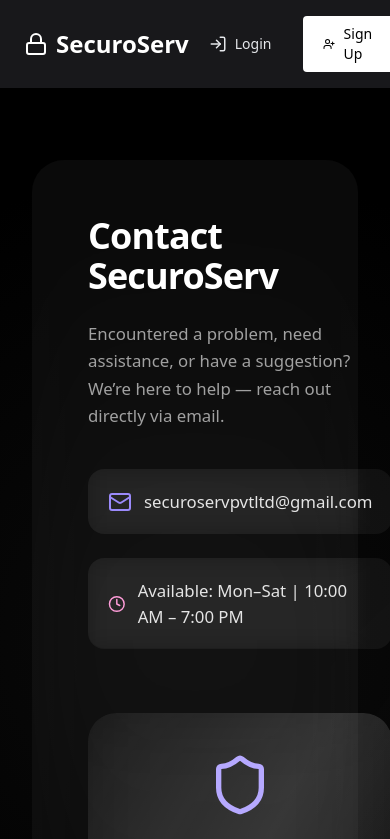
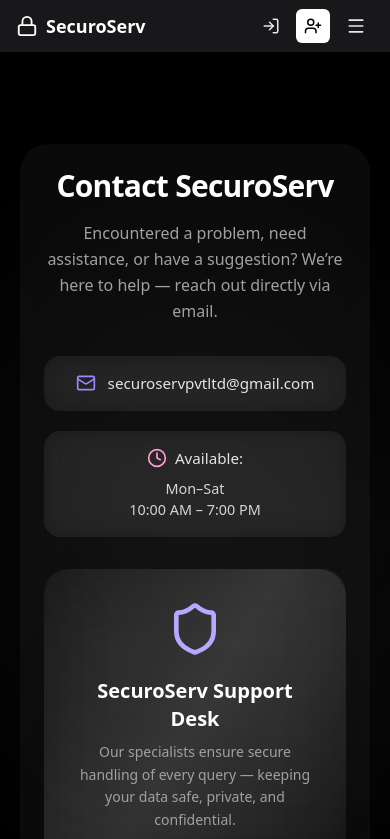
Before and after one commit to atharv0w/SecuroServ, a React (Vite) app: page /contact in a window 390 px wide. Shown: the top 839 px of the page. Built offline with nearby package versions, Linux system fonts and the light colour scheme; no server answers.

Commit message:
Commit mobile update

```diff
--- a/src/Components/LandingNavbar.jsx
+++ b/src/Components/LandingNavbar.jsx
@@ -1,19 +1,38 @@
-import { Lock, LogIn, UserPlus } from "lucide-react";
+// src/Components/LandingNavbar.jsx
+import React, { useState, useRef, useEffect } from "react";
+import { Lock, LogIn, UserPlus, Menu, X } from "lucide-react";
 import { Link } from "react-router-dom";
 
 const LandingNavbar = () => {
+  const [open, setOpen] = useState(false);
+  const menuRef = useRef(null);
+
+  // close mobile menu when clicking outside
+  useEffect(() => {
+    function onDocClick(e) {
+      if (menuRef.current && !menuRef.current.contains(e.target)) setOpen(false);
+    }
+    if (open) document.addEventListener("mousedown", onDocClick);
+    return () => document.removeEventListener("mousedown", onDocClick);
+  }, [open]);
+
   return (
     <nav className="bg-zinc-900 border-b border-zinc-800 fixed w-full top-0 z-50">
-      <div className="w-full px-6">
-        <div className="flex justify-between items-center py-4">
+      <div className="w-full px-4 sm:px-6">
+        <div className="flex justify-between items-center py-2 sm:py-4">
           {/* Logo */}
-          <Link className="flex items-center gap-2 text-white text-2xl font-semibold hover:opacity-90 transition">
-            <Lock size={24} />
-            <span>SecuroServ</span>
+          <Link
+            to="/"
+            className="flex items-center gap-2 text-white text-lg sm:text-2xl font-semibold hover:opacity-90 transition"
+            aria-label="SecuroServ home"
+          >
+            <Lock size={22} />
+            {/* hide long text on very small screens to preserve space */}
+            <span className="truncate max-w-[130px] sm:max-w-none">SecuroServ</span>
           </Link>
 
-          {/* Login & Sign Up */}
-          <div className="flex gap-3">
+          {/* Desktop / tablet buttons */}
+          <div className="hidden md:flex items-center gap-3">
             <Link
               to="/login"
               className="flex items-center gap-2 px-5 py-2 bg-transparent border border-zinc-600 text-gray-200 rounded hover:bg-zinc-800 transition-all duration-200 text-sm font-medium"
@@ -30,8 +49,66 @@
               <span>Sign Up</span>
             </Link>
           </div>
+
+          {/* Small screens: compact icon buttons + hamburger */}
+          <div className="flex items-center gap-2 md:hidden">
+            {/* icon-only quick links (keeps UI compact) */}
+            <Link
+              to="/login"
+              className="flex items-center justify-center p-2 rounded-md border border-zinc-700 bg-transparent text-gray-200 hover:bg-zinc-800 transition"
+              aria-label="Login"
+            >
+              <LogIn size={18} />
+            </Link>
+
+            <Link
+              to="/signup"
+              className="flex items-center justify-center p-2 rounded-md bg-white text-black hover:bg-gray-100 transition"
+              aria-label="Sign up"
+            >
+              <UserPlus size={18} />
+            </Link>
+
+            {/* mobile menu toggle */}
+            <button
+              onClick={() => setOpen((s) => !s)}
+              aria-expanded={open}
+              aria-label={open ? "Close menu" : "Open menu"}
+              className="p-2 rounded-md text-gray-200 hover:bg-zinc-800 transition"
+            >
+              {open ? <X size={20} /> : <Menu size={20} />}
+            </button>
+          </div>
         </div>
       </div>
+
+      {/* Mobile dropdown: appears under the navbar on small screens */}
+      {open && (
+        <div
+          ref={menuRef}
+          className="sm:hidden absolute left-0 right-0 top-full bg-zinc-900 border-t border-zinc-800 shadow-md z-40 px-4 py-3"
+        >
+          <div className="flex flex-col gap-2">
+            <Link
+              to="/login"
+              onClick={() => setOpen(false)}
+              className="flex items-center gap-2 px-3 py-2 rounded-md border border-zinc-700 text-gray-200 hover:bg-zinc-800 transition"
+            >
+              <LogIn size={16} />
+              <span className="text-sm">Login</span>
+            </Link>
+
+            <Link
+              to="/signup"
+              onClick={() => setOpen(false)}
+              className="flex items-center gap-2 px-3 py-2 rounded-md bg-white text-black hover:bg-gray-100 transition"
+            >
+              <UserPlus size={16} />
+              <span className="text-sm">Sign Up</span>
+            </Link>
+          </div>
+        </div>
+      )}
     </nav>
   );
 };
--- a/src/Pages/ContactUs.jsx
+++ b/src/Pages/ContactUs.jsx
@@ -9,58 +9,61 @@
     const body = encodeURIComponent(
       "Hello SecuroServ Team,\n\nI’d like to inquire about..."
     );
-
-  // Open Gmail compose window directly
     const gmailUrl = `https://mail.google.com/mail/?view=cm&fs=1&to=${email}&su=${subject}&body=${body}`;
     window.open(gmailUrl, "_blank", "noopener,noreferrer");
   };
 
   return (
-    <div className="relative min-h-[90vh] flex items-center justify-center bg-black text-white py-20 px-8 overflow-hidden">
+    <div className="relative min-h-[90vh] flex items-center justify-center bg-black text-white py-16 px-5 sm:px-8 overflow-hidden">
       {/* 🌌 Ambient gradient background */}
       <div className="absolute inset-0 bg-[radial-gradient(circle_at_center,rgba(255,255,255,0.04)_0%,rgba(0,0,0,1)_80%)] pointer-events-none" />
 
       {/* ✨ Lens flare accent */}
-      <div className="absolute top-1/3 left-1/2 -translate-x-1/2 w-[800px] h-[800px] bg-[radial-gradient(circle,rgba(255,255,255,0.08)_0%,transparent_70%)] blur-3xl opacity-30 pointer-events-none" />
+      <div className="absolute top-1/3 left-1/2 -translate-x-1/2 w-[600px] sm:w-[800px] h-[600px] sm:h-[800px] bg-[radial-gradient(circle,rgba(255,255,255,0.08)_0%,transparent_70%)] blur-3xl opacity-30 pointer-events-none" />
 
       {/* 🌙 Main content container */}
       <motion.div
         initial={{ opacity: 0, y: 30 }}
         animate={{ opacity: 1, y: 0 }}
         transition={{ duration: 0.8, ease: "easeOut" }}
-        className="max-w-6xl w-full bg-[rgba(255,255,255,0.04)] backdrop-blur-2xl border border-white/10 p-14 rounded-[32px] grid md:grid-cols-2 gap-16 shadow-[0_0_60px_-25px_rgba(255,255,255,0.12)] relative z-10"
+        className="max-w-6xl w-full bg-[rgba(255,255,255,0.04)] backdrop-blur-2xl border border-white/10 p-6 sm:p-10 md:p-14 rounded-[28px] grid grid-cols-1 md:grid-cols-2 gap-8 md:gap-16 shadow-[0_0_60px_-25px_rgba(255,255,255,0.12)] relative z-10"
       >
         {/* Left Section */}
-        <div className="flex flex-col justify-center">
-          <div className="mb-10">
-            <h1 className="text-4xl font-semibold mb-6 text-white tracking-tight">
+        <div className="flex flex-col justify-center text-center md:text-left">
+          <div className="mb-8 md:mb-10">
+            <h1 className="text-3xl sm:text-4xl font-semibold mb-4 text-white tracking-tight">
               Contact SecuroServ
             </h1>
-            <p className="text-neutral-400 leading-relaxed text-[1.05rem]">
+            <p className="text-neutral-400 leading-relaxed text-[1rem] sm:text-[1.05rem]">
               Encountered a problem, need assistance, or have a suggestion?
               We’re here to help — reach out directly via email.
             </p>
           </div>
 
-          <div className="space-y-6">
+          <div className="space-y-5 sm:space-y-6">
             {/* Email */}
             <motion.div
               whileHover={{ scale: 1.03 }}
               transition={{ type: "spring", stiffness: 200 }}
               onClick={handleSupportClick}
-              className="flex items-center gap-3 bg-[rgba(255,255,255,0.05)] border border-white/10 p-5 rounded-2xl cursor-pointer hover:bg-[rgba(255,255,255,0.08)] transition duration-300 backdrop-blur-md"
+              className="flex items-center justify-center md:justify-start gap-3 bg-[rgba(255,255,255,0.05)] border border-white/10 p-4 sm:p-5 rounded-2xl cursor-pointer hover:bg-[rgba(255,255,255,0.08)] transition duration-300 backdrop-blur-md"
             >
-              <Mail className="w-6 h-6 text-[#9B8AFB]" />
-              <span className="text-neutral-200 text-[1.05rem]">
+              <Mail className="w-5 h-5 sm:w-6 sm:h-6 text-[#9B8AFB]" />
+              <span className="text-neutral-200 text-[0.95rem] sm:text-[1.05rem] break-all">
                 securoservpvtltd@gmail.com
               </span>
             </motion.div>
 
             {/* Hours */}
-            <div className="flex items-center gap-3 bg-[rgba(255,255,255,0.05)] border border-white/10 p-5 rounded-2xl backdrop-blur-md">
-              <Clock className="w-6 h-6 text-[#FF9DD9]" />
-              <span className="text-neutral-200 text-[1.05rem]">
-                Available: Mon–Sat | 10:00 AM – 7:00 PM
+<div className="flex flex-col sm:flex-row items-center justify-center md:justify-start gap-2 sm:gap-3 bg-[rgba(255,255,255,0.05)] border border-white/10 p-4 sm:p-5 rounded-2xl backdrop-blur-md text-center sm:text-left">
+  <div className="flex items-center justify-center gap-2">
+    <Clock className="w-5 h-5 sm:w-6 sm:h-6 text-[#FF9DD9]" />
+    <span className="text-neutral-200 text-[0.95rem] sm:text-[1.05rem] font-medium">
+      Available:
+    </span>
+  </div>
+  <span className="text-neutral-300 text-[0.9rem] sm:text-[1rem]">
+    Mon–Sat <br className="sm:hidden" /> 10:00 AM – 7:00 PM
   </span>
 </div>
           </div>
@@ -75,7 +78,7 @@
           }}
           transition={{ type: "spring", stiffness: 180 }}
           onClick={handleSupportClick}
-          className="relative rounded-[28px] p-10 text-center cursor-pointer border border-white/10 overflow-hidden group flex flex-col justify-center bg-[rgba(255,255,255,0.04)] backdrop-blur-2xl transition-all duration-500"
+          className="relative rounded-[24px] p-8 sm:p-10 text-center cursor-pointer border border-white/10 overflow-hidden group flex flex-col justify-center bg-[rgba(255,255,255,0.04)] backdrop-blur-2xl transition-all duration-500"
         >
           {/* 🌈 Soft glow (on hover) */}
           <div className="absolute inset-0 rounded-[28px] opacity-0 group-hover:opacity-60 transition-all duration-700 blur-[45px] bg-gradient-to-br from-[#8A7BFF] to-[#B46BFF] mix-blend-screen pointer-events-none" />
@@ -84,20 +87,20 @@
           <div className="absolute inset-0 bg-[linear-gradient(120deg,transparent,rgba(255,255,255,0.1),transparent)] translate-x-[-100%] group-hover:translate-x-[100%] transition-transform duration-[1200ms] ease-in-out rounded-[28px]" />
 
           {/* Content */}
-          <div className="flex justify-center mb-6 relative z-10">
-            <Shield className="w-16 h-16 text-[#B6A9FF] group-hover:text-[#C7BBFF] transition duration-300" />
+          <div className="flex justify-center mb-5 sm:mb-6 relative z-10">
+            <Shield className="w-14 h-14 sm:w-16 sm:h-16 text-[#B6A9FF] group-hover:text-[#C7BBFF] transition duration-300" />
           </div>
-          <h2 className="text-2xl font-semibold mb-3 relative z-10">
+          <h2 className="text-xl sm:text-2xl font-semibold mb-2 sm:mb-3 relative z-10">
             SecuroServ Support Desk
           </h2>
-          <p className="text-neutral-400 text-base leading-relaxed relative z-10 max-w-xs mx-auto">
+          <p className="text-neutral-400 text-sm sm:text-base leading-relaxed relative z-10 max-w-xs mx-auto">
             Our specialists ensure secure handling of every query — keeping your data safe, private, and confidential.
           </p>
         </motion.div>
       </motion.div>
 
       {/* Footer */}
-      <footer className="absolute bottom-8 text-neutral-600 text-sm text-center w-full">
+      <footer className="absolute bottom-6 text-neutral-600 text-xs sm:text-sm text-center w-full px-4">
         © 2025 SecuroServ — All Rights Reserved
       </footer>
     </div>
```
Also changed, not shown: src/Pages/Features.jsx (+12 -4 lines). Lines whose indentation alone changed are shown as unchanged.
